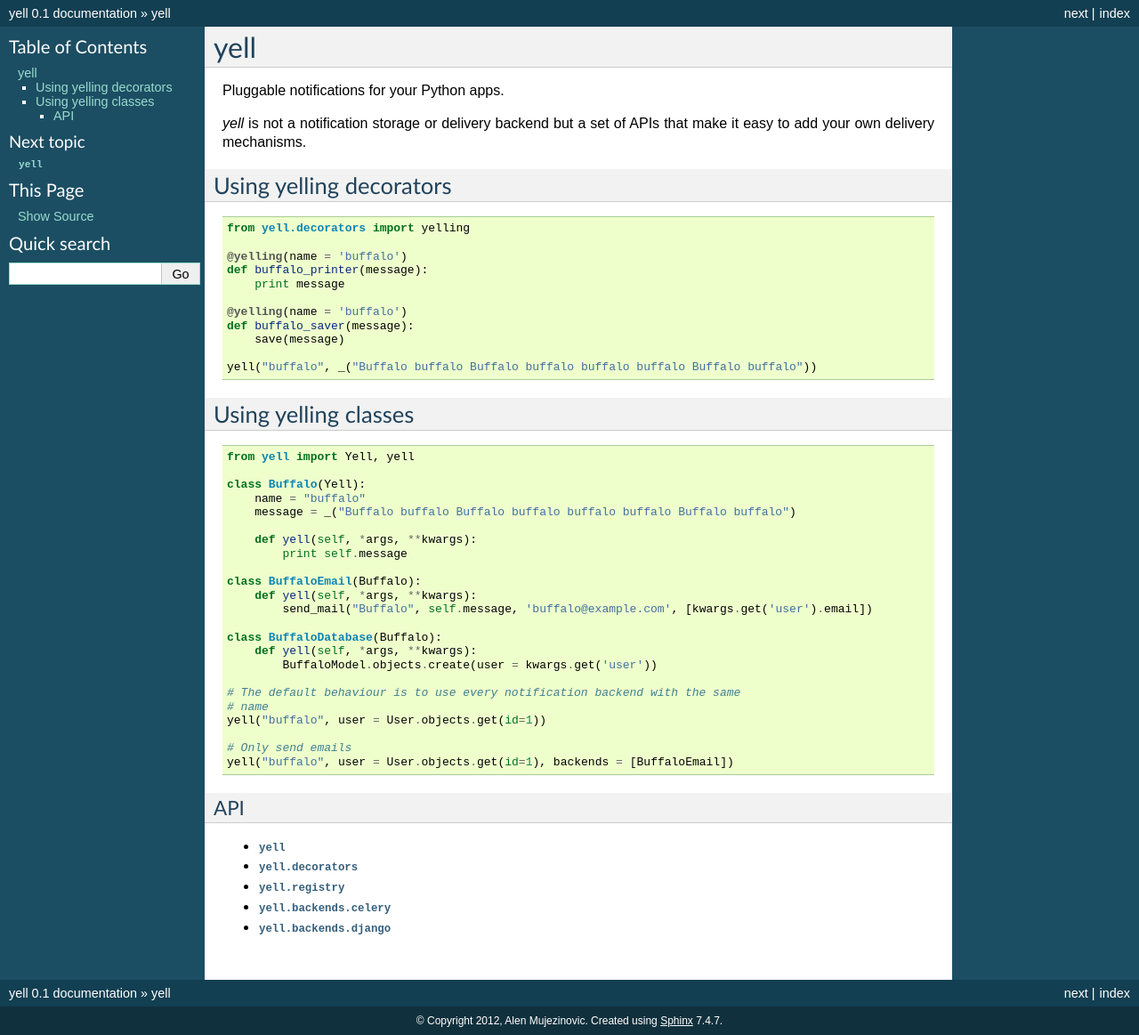
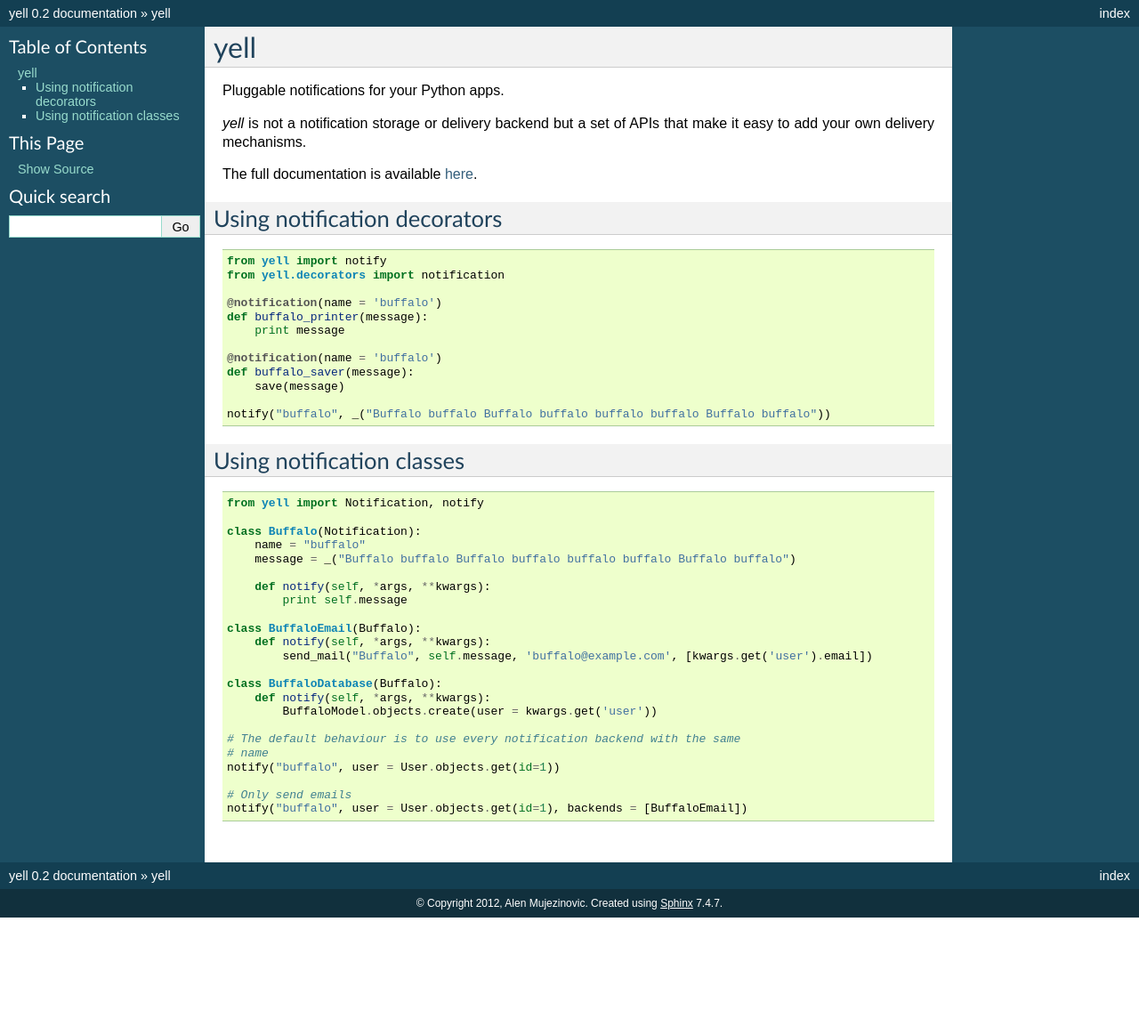
Before and after one commit to caffeinehit/yell, a Sphinx documentation site: the page built from docs/index.rst, in a window 1280 px wide. Shown: the whole page at 89% size. Built offline with Sphinx 7.4.7, drawn with Linux system fonts in a browser that asks for light colours; after the commit the page ends 1031 px from its top, so only the background shows below that.

```diff
--- a/docs/index.rst
+++ b/docs/index.rst
@@ -6,61 +6,53 @@ Pluggable notifications for your Python apps.
 
 `yell` is not a notification storage or delivery backend but a set of APIs that make it easy to add your own delivery mechanisms.
 
+The full documentation is available `here <http://yell.readthedocs.org/en/latest/index.html>`_.
 
-Using yelling decorators
-------------------------
+
+Using notification decorators
+-----------------------------
 
 ::
 
-    from yell.decorators import yelling
+    from yell import notify
+    from yell.decorators import notification
 
-    @yelling(name = 'buffalo')
+    @notification(name = 'buffalo')
     def buffalo_printer(message):
         print message
 
-    @yelling(name = 'buffalo')
+    @notification(name = 'buffalo')
     def buffalo_saver(message):
         save(message)
 
-    yell("buffalo", _("Buffalo buffalo Buffalo buffalo buffalo buffalo Buffalo buffalo"))
+    notify("buffalo", _("Buffalo buffalo Buffalo buffalo buffalo buffalo Buffalo buffalo"))
 
 
-Using yelling classes
----------------------
+Using notification classes
+--------------------------
 
 ::
 
-    from yell import Yell, yell
+    from yell import Notification, notify
 
-    class Buffalo(Yell):
+    class Buffalo(Notification):
         name = "buffalo"
         message = _("Buffalo buffalo Buffalo buffalo buffalo buffalo Buffalo buffalo")
 
-        def yell(self, *args, **kwargs):
+        def notify(self, *args, **kwargs):
             print self.message
 
     class BuffaloEmail(Buffalo):
-        def yell(self, *args, **kwargs):
+        def notify(self, *args, **kwargs):
             send_mail("Buffalo", self.message, 'buffalo@example.com', [kwargs.get('user').email])
 
     class BuffaloDatabase(Buffalo):
-        def yell(self, *args, **kwargs):
+        def notify(self, *args, **kwargs):
             BuffaloModel.objects.create(user = kwargs.get('user'))
 
     # The default behaviour is to use every notification backend with the same
     # name
-    yell("buffalo", user = User.objects.get(id=1))
+    notify("buffalo", user = User.objects.get(id=1))
 
     # Only send emails
-    yell("buffalo", user = User.objects.get(id=1), backends = [BuffaloEmail])
-
-
-
-API
-===
-
-.. toctree::
-   :maxdepth: 5
-
-   yell
-   yell.backends
+    notify("buffalo", user = User.objects.get(id=1), backends = [BuffaloEmail])
```
Also changed, not shown: README.rst (+27 -15 lines), yell/__init__.py (+17 -17 lines), 5 other files.
